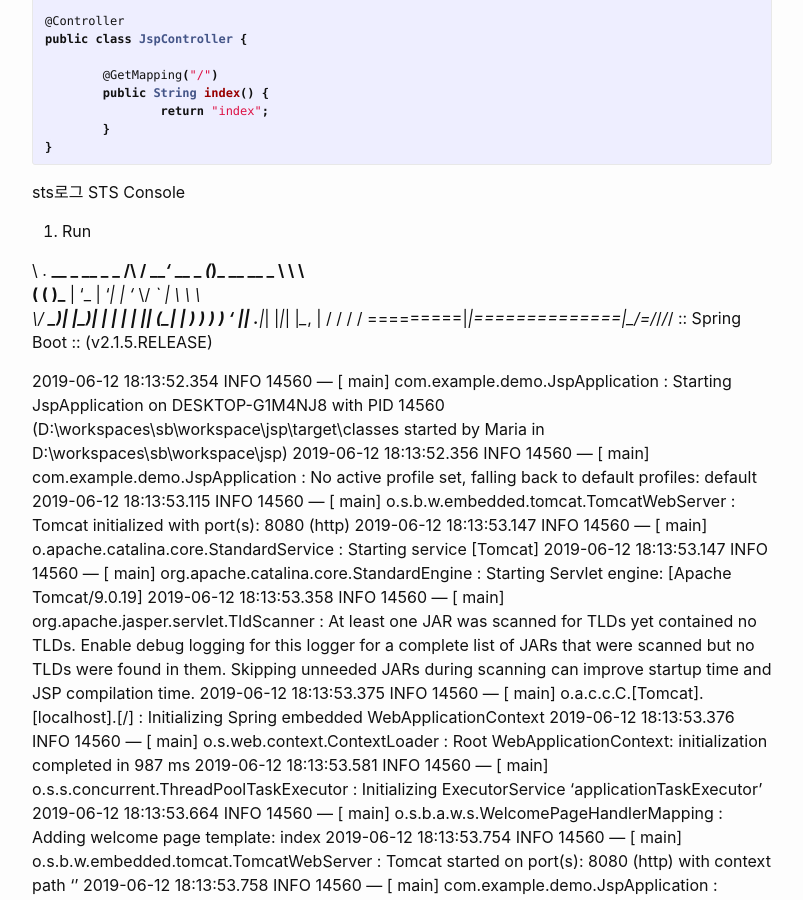
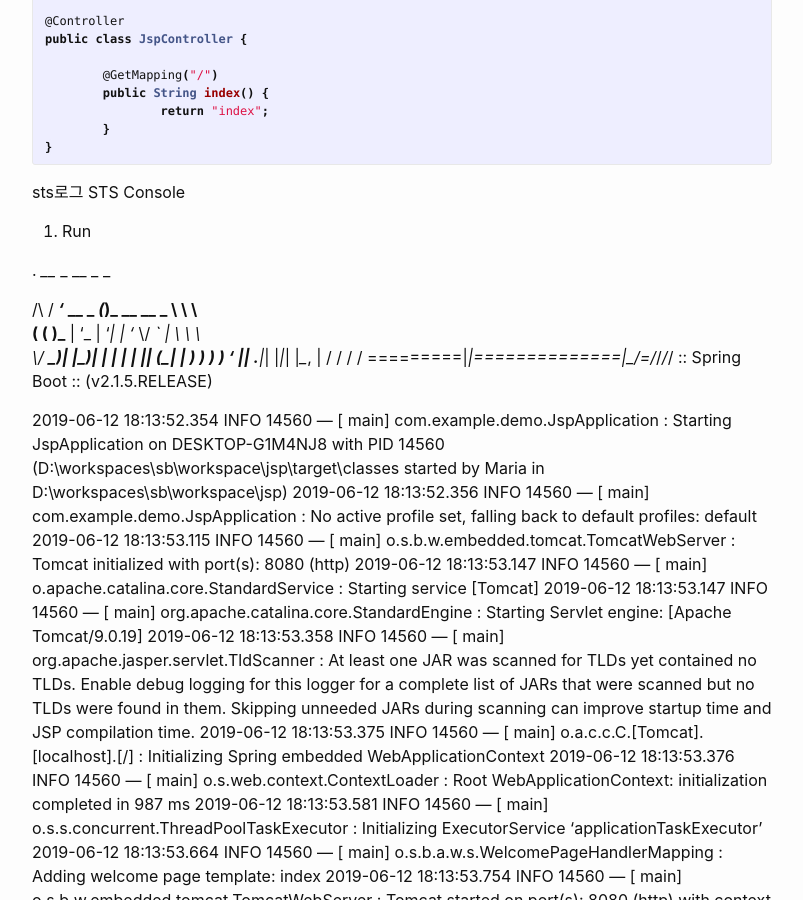
Before and after one commit to purplike/github.old, a Jekyll site: the page built from _posts/2019-06-12-spring-boot-web-jsp.md, in a window 1280 px wide and 900 px high, scrolled down 965 px. Shown: the whole window, without its empty margins (238-1041 px from the left). Built offline with Jekyll 4.4.1, drawn with Linux system fonts in a browser that asks for light colours.

```diff
--- a/_posts/2019-06-12-spring-boot-web-jsp.md
+++ b/_posts/2019-06-12-spring-boot-web-jsp.md
@@ -62,7 +62,8 @@ public class JspController {
 sts로그 STS Console
 1. Run
 
-\  .   ____          _            __ _ _
+  .   ____          _            __ _ _
+
  /\\ / ___'_ __ _ _(_)_ __  __ _ \ \ \ \
 ( ( )\___ | '_ | '_| | '_ \/ _` | \ \ \ \
  \\/  ___)| |_)| | | | | || (_| |  ) ) ) )
```
